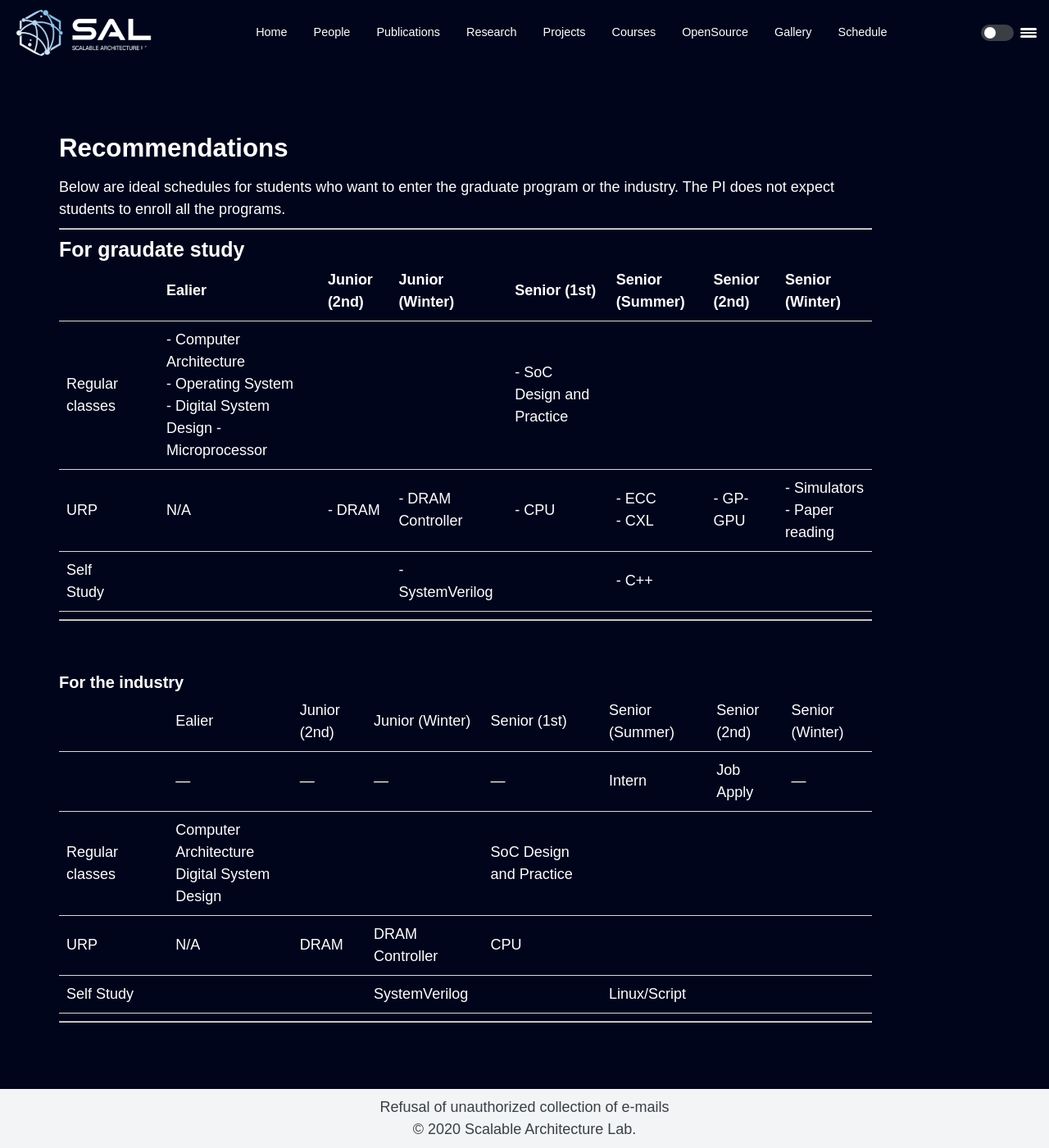
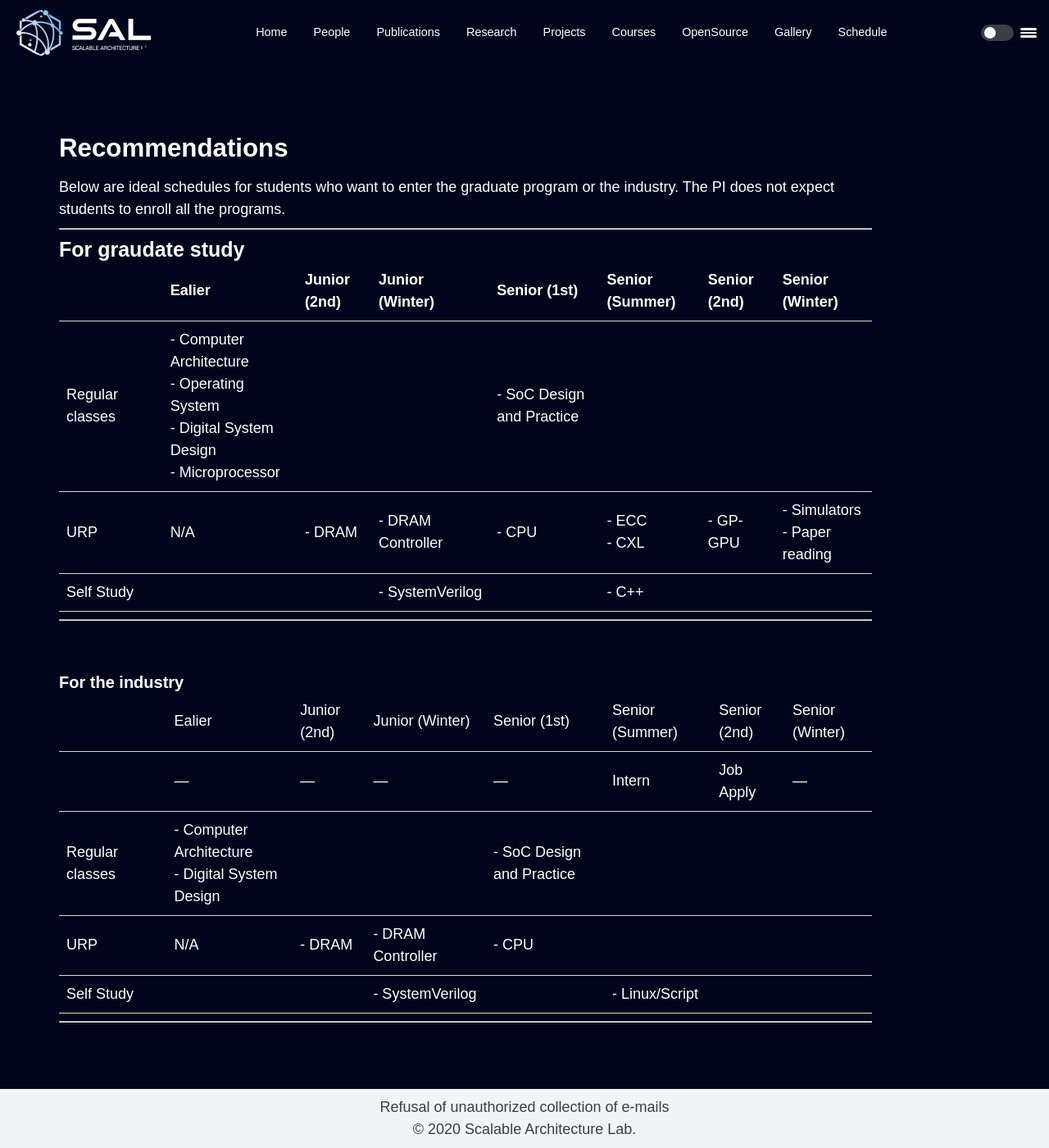
Before and after one commit to scalable-arch/scalable-arch.github.io, a Jekyll site: the page built from courses.md, in a window 1280 px wide and 1400 px high, scrolled down 1123 px. Shown: the whole window at 82% size. Built offline with Jekyll 4.4.1, drawn with Linux system fonts in a browser that asks for light colours.

```diff
--- a/courses.md
+++ b/courses.md
@@ -41,7 +41,7 @@ Below are ideal schedules for students who want to enter the graduate program or
 
 |                 || Ealier             | Junior (2nd)     | Junior (Winter)     | Senior (1st)            | Senior (Summer)           | Senior (2nd)               | Senior (Winter)    |
 |                 || ---                | ---              | ---                 | ---                     | ---                       | ---                        | ---                  |
-| Regular classes || - Computer Architecture <br> - Operating System <br> - Digital System Design - Microprocessor |                  |                     | - SoC Design and Practice |                           |                            |                     |
+| Regular classes || - Computer Architecture <br> - Operating System <br> - Digital System Design <br> - Microprocessor |                  |                     | - SoC Design and Practice |                           |                            |                     |
 | URP             || N/A                | - DRAM           | - DRAM Controller   | - CPU                   | - ECC <br> - CXL                | - GP-GPU                   | - Simulators <br> - Paper reading |
 | Self Study      ||                    |                  | - SystemVerilog     |                         | - C++                       |                            |                      |
 
@@ -54,8 +54,8 @@ Below are ideal schedules for students who want to enter the graduate program or
 
 |                 || Ealier             | Junior (2nd)     | Junior (Winter)     | Senior (1st)            | Senior (Summer)           | Senior (2nd)               | Senior (Winter)    |
 |                 || ---                | ---              | ---                 | ---                     | Intern                    | Job Apply                  | ---                  |
-| Regular classes || Computer Architecture <br> Digital System Design |                  |                     | SoC Design and Practice |                           |                            |                     |
-| URP             || N/A                | DRAM             | DRAM Controller     | CPU                     |                           |                            |  |
-| Self Study      ||                    |                  | SystemVerilog       |                         | Linux/Script              |                            |  |
+| Regular classes || - Computer Architecture <br> - Digital System Design |                  |                     | - SoC Design and Practice |                           |                            |                     |
+| URP             || N/A                | - DRAM           | - DRAM Controller   | - CPU                   |                           |                            |  |
+| Self Study      ||                    |                  | - SystemVerilog     |                         | - Linux/Script            |                            |  |
 
 ---
```
